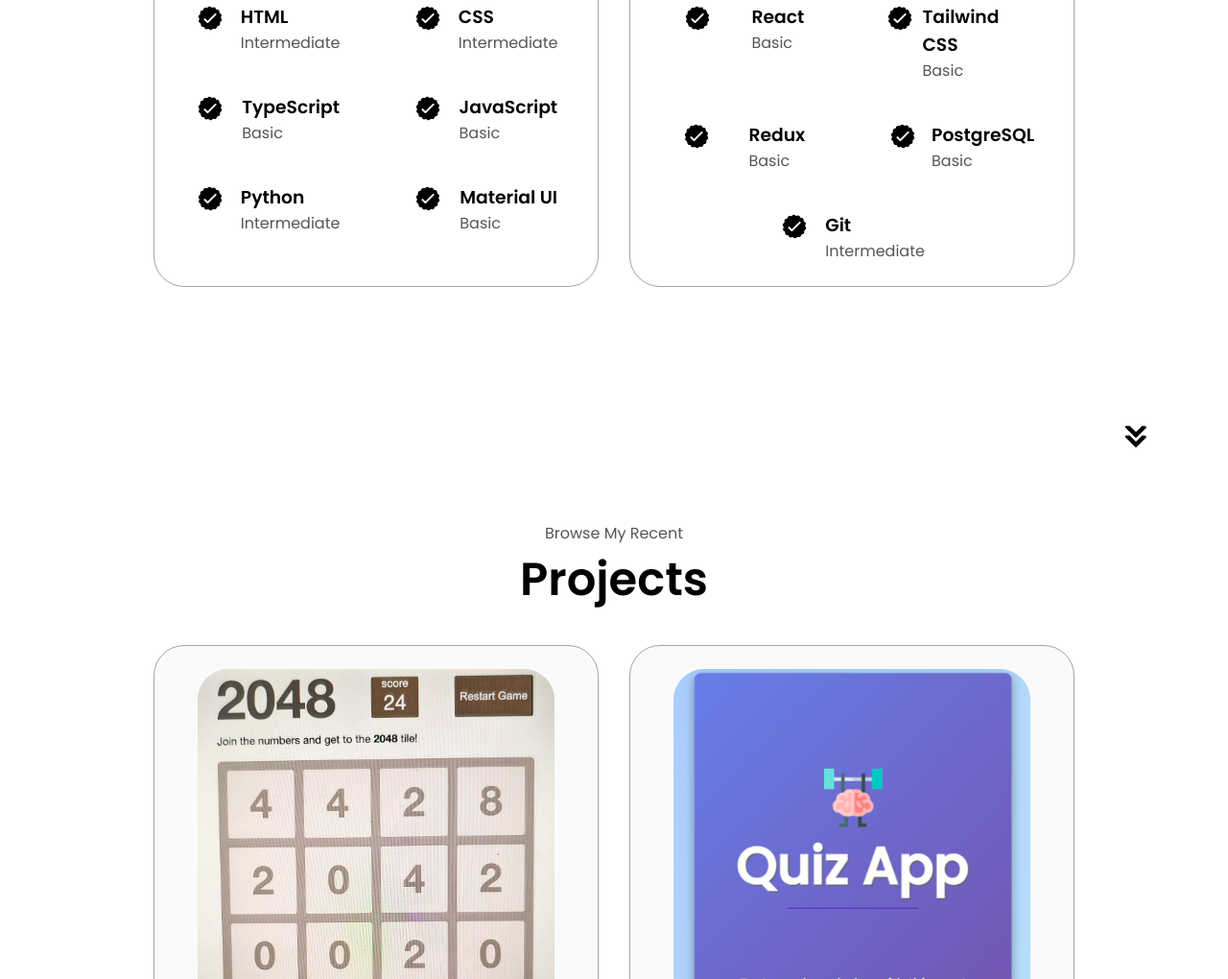
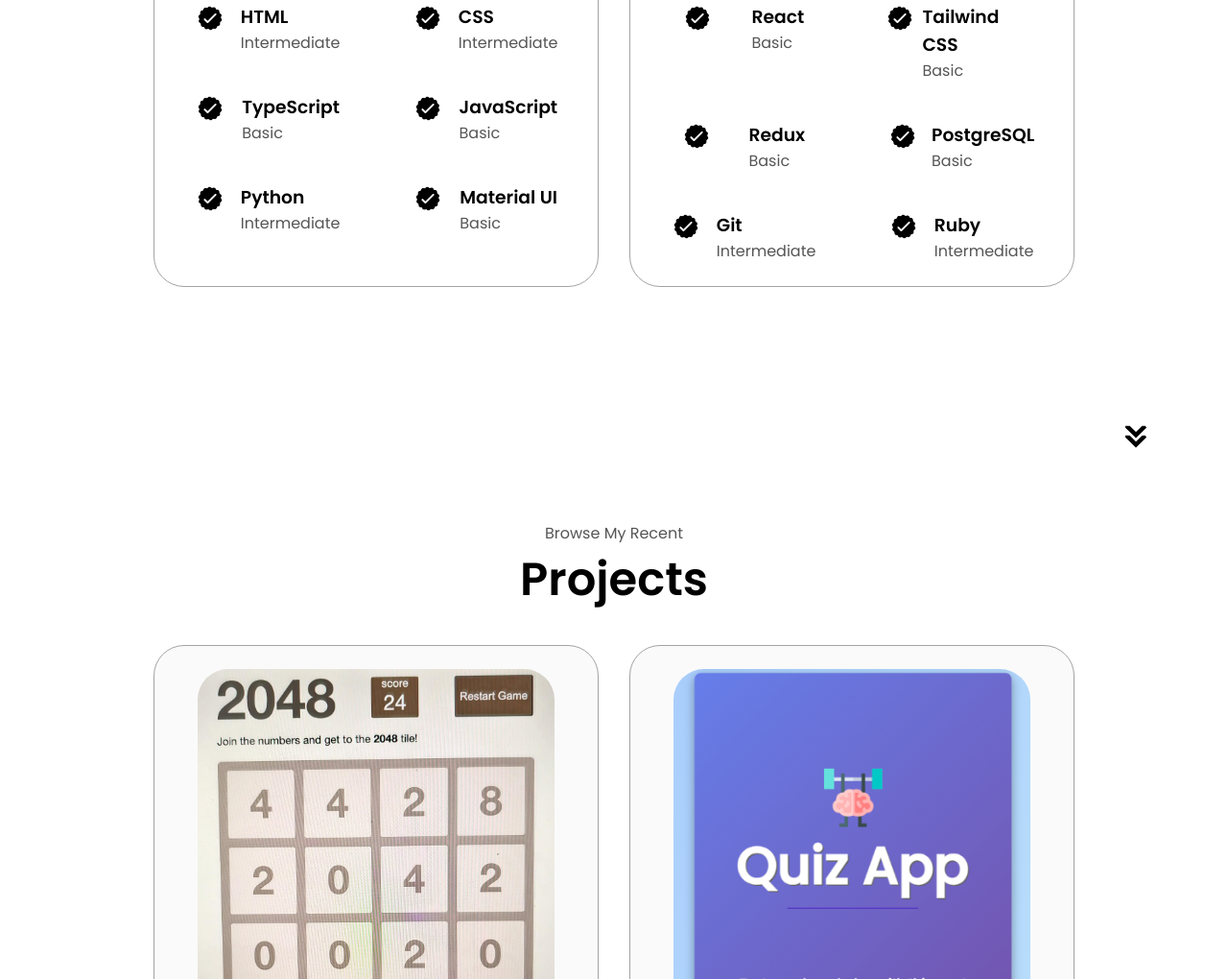
Before and after one commit to astro-dally/Personal-Portfolio, a plain HTML site: page index.html in a window 1280 px wide. Shown: the part 1921-2941 px from the top of the page at 96% size. Drawn offline with Linux system fonts and the light colour scheme; a script that the page names is missing.

Commit message:
Update index.html

```diff
--- a/index.html
+++ b/index.html
@@ -254,6 +254,17 @@
                   <p>Intermediate</p>
                 </div>
               </article>
+              <article>
+                <img
+                  src="./assets/checkmark.png"
+                  alt="Experience icon"
+                  class="icon"
+                />
+                <div>
+                  <h3>Ruby</h3>
+                  <p>Intermediate</p>
+                </div>
+              </article>
             </div>
           </div>
         </div>
```
